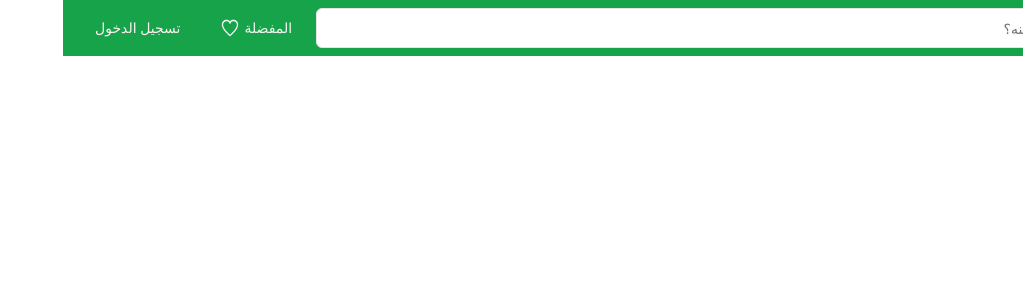
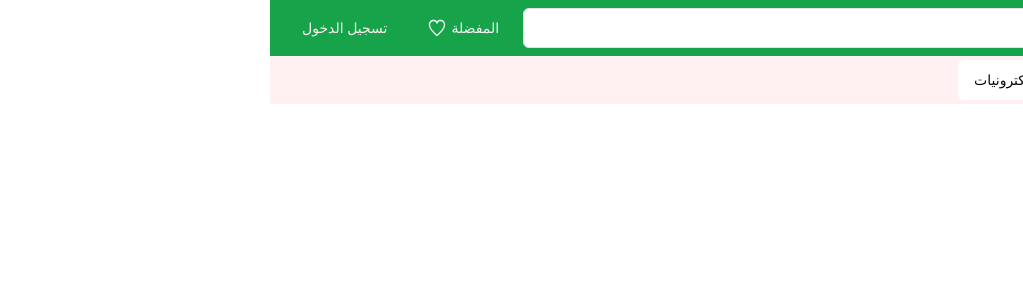
Before and after one commit to MESSELMIyahya/Muntaj, a Next.js app: page / in a window 1280 px wide. Shown: the top 300 px of the page, without its empty margins (257-1280 px from the left). Built offline with nearby package versions, Linux system fonts and the light colour scheme; no server answers.

Commit message:
CREATE : categories component in navbar

```diff
--- a/src/components/Navbar.tsx
+++ b/src/components/Navbar.tsx
@@ -3,9 +3,20 @@
 import Link from 'next/link';
 import { Button } from './ui/button';
 import { Input } from './ui/input';
+import {
+  NavigationMenu,
+  NavigationMenuContent,
+  NavigationMenuIndicator,
+  NavigationMenuItem,
+  NavigationMenuLink,
+  NavigationMenuList,
+  NavigationMenuTrigger,
+  NavigationMenuViewport,
+} from '@/components/ui/navigation-menu';
 
 export default function MainNav() {
   return (
+    <div>
       <div className="px-4 py-2 flex justify-between bg-primary text-secondary">
         <Link href="/" className="mx-4 md:mx-20 flex items-center">
           <div className="text-2xl font-bold">منتج</div>
@@ -38,5 +49,58 @@ export default function MainNav() {
           <Button>تسجيل الدخول</Button>
         </nav>
       </div>
+      <div className="bg-primary-foreground p-1 flex gap-5 items-center px-4 md:px-8 font-bold text-base md:text-lg">
+        <h1>جميع الاقسام</h1>
+        <Categories />
+      </div>
+    </div>
   );
 }
+
+function Categories() {
+  return (
+    <NavigationMenu>
+      <NavigationMenuList>
+        <NavigationMenuItem>
+          <NavigationMenuTrigger>الألكترونيات</NavigationMenuTrigger>
+          <NavigationMenuContent className="flex flex-col gap-2 p-4 text-base font-normal">
+            <NavigationMenuLink>شاشات</NavigationMenuLink>
+            <NavigationMenuLink>اجهزة كهربائية</NavigationMenuLink>
+            <NavigationMenuLink>اجهزة مطبخ</NavigationMenuLink>
+          </NavigationMenuContent>
+        </NavigationMenuItem>
+
+        <NavigationMenuItem>
+          <NavigationMenuTrigger>تكنولوجيا</NavigationMenuTrigger>
+          <NavigationMenuContent className="flex flex-col gap-2 p-4 text-base font-normal">
+            <NavigationMenuLink>هواتف</NavigationMenuLink>
+            <NavigationMenuLink>سماعات</NavigationMenuLink>
+            <NavigationMenuLink>شواحن</NavigationMenuLink>
+            <NavigationMenuLink>مكبرات صوت</NavigationMenuLink>
+          </NavigationMenuContent>
+        </NavigationMenuItem>
+
+        <NavigationMenuItem>
+          <NavigationMenuTrigger>منتجات غزائية</NavigationMenuTrigger>
+          <NavigationMenuContent className="flex flex-col gap-2 p-4 text-base font-normal">
+            <NavigationMenuLink>معلبات</NavigationMenuLink>
+            <NavigationMenuLink>مجمدات</NavigationMenuLink>
+            <NavigationMenuLink>لحوم</NavigationMenuLink>
+            <NavigationMenuLink>مشروبات</NavigationMenuLink>
+          </NavigationMenuContent>
+        </NavigationMenuItem>
+
+        <NavigationMenuItem>
+          <NavigationMenuTrigger>ملابس</NavigationMenuTrigger>
+          <NavigationMenuContent className="flex flex-col gap-2 p-4 text-base font-normal">
+            <NavigationMenuLink>اطفال</NavigationMenuLink>
+            <NavigationMenuLink>رجال</NavigationMenuLink>
+            <NavigationMenuLink>نساء</NavigationMenuLink>
+            <NavigationMenuLink>ملابس رسمية</NavigationMenuLink>
+            <NavigationMenuLink>ملابس داخلية</NavigationMenuLink>
+          </NavigationMenuContent>
+        </NavigationMenuItem>
+      </NavigationMenuList>
+    </NavigationMenu>
+  );
+}
```
Lines whose indentation alone changed are shown as unchanged.
